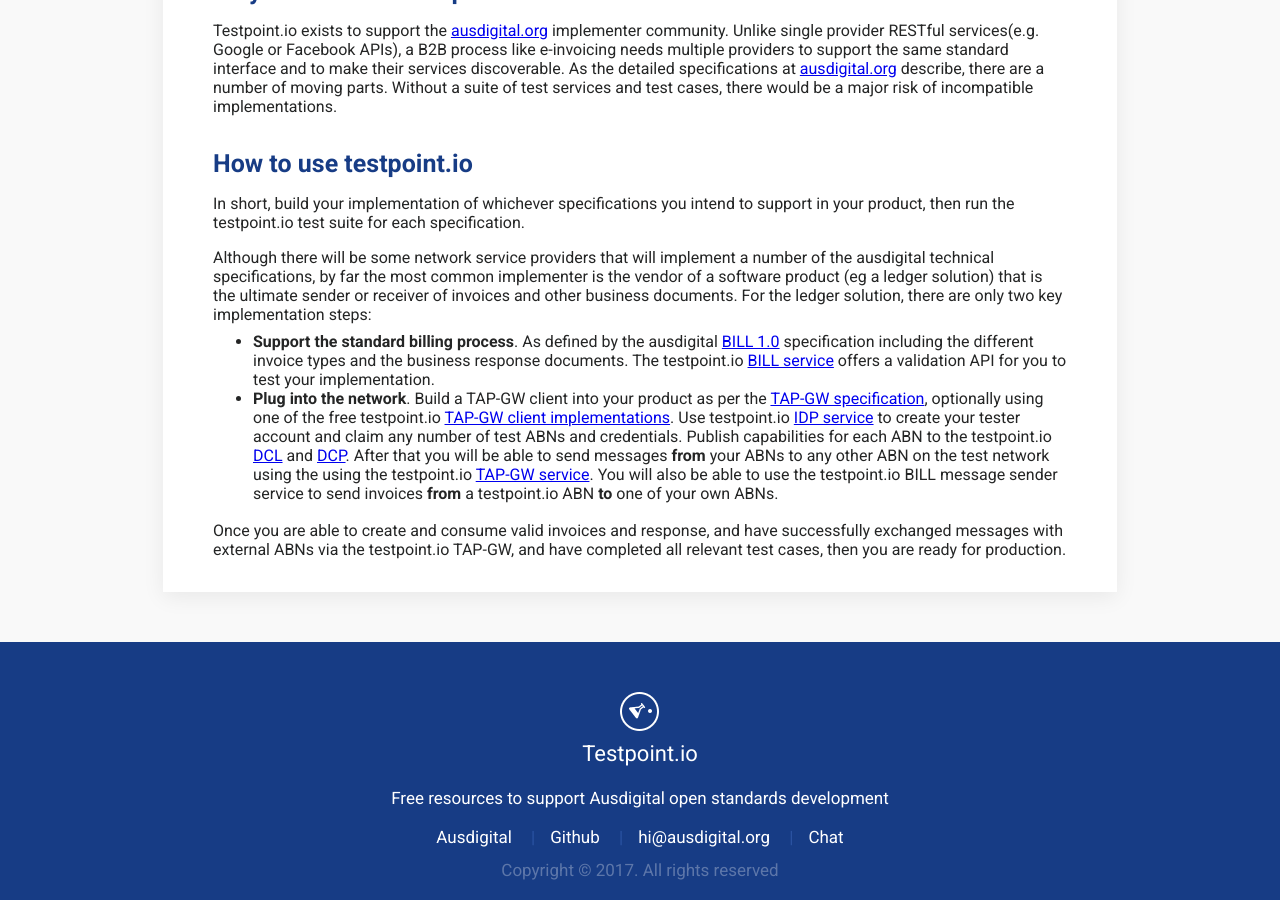
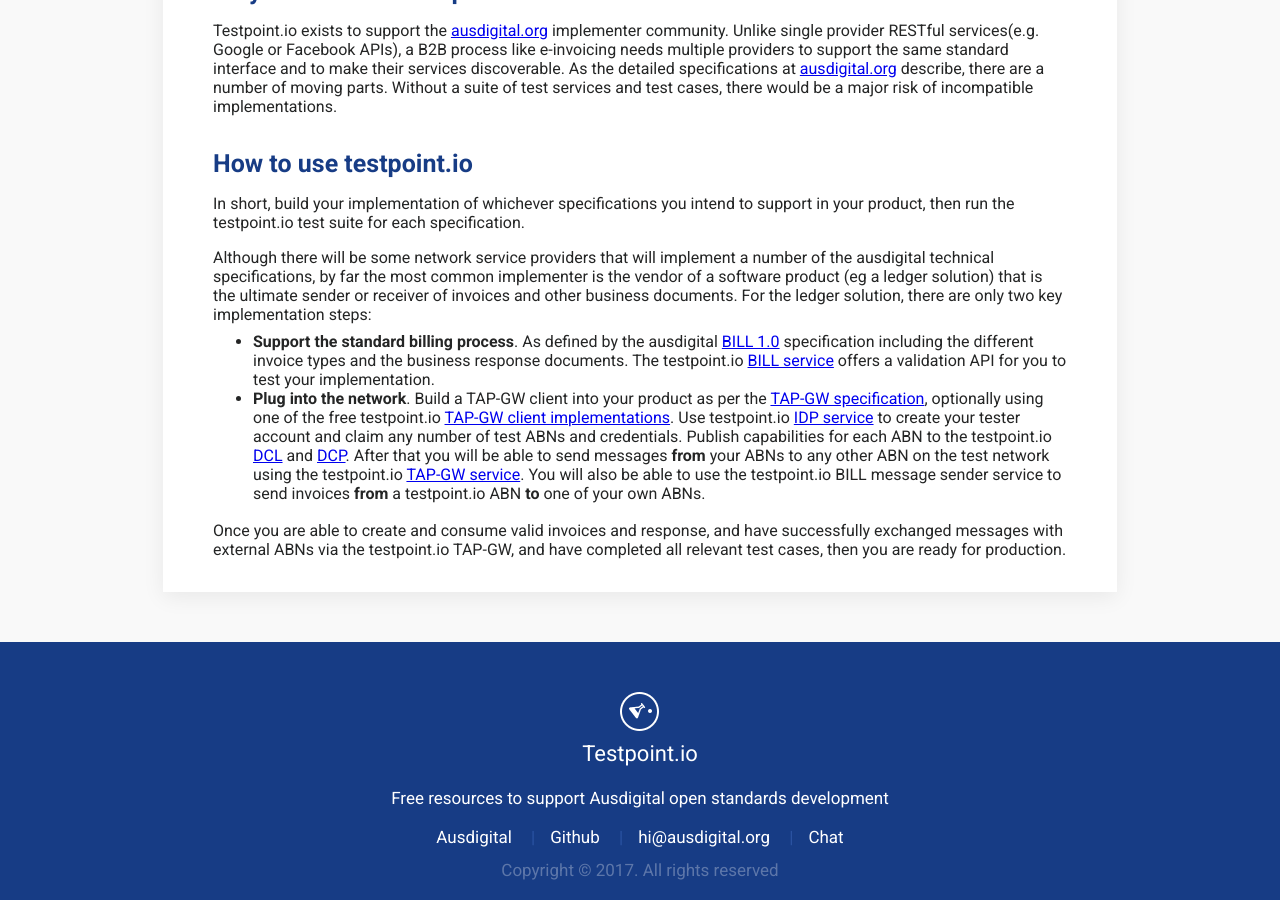
Before and after one commit to test-point/test-point.github.io, a Jekyll site: the page built from pages/home.md, in a window 1280 px wide and 900 px high, scrolled down 1167 px. Built offline with Jekyll 4.4.1, drawn with Linux system fonts in a browser that asks for light colours.

Commit message:
Update home.md
Fix typo (double "using the" usage)

```diff
--- a/pages/home.md
+++ b/pages/home.md
@@ -19,6 +19,6 @@
 Although there will be some network service providers that will implement a number of the ausdigital technical specifications, by far the most common implementer is the vendor of a software product (eg a ledger solution) that is the ultimate sender or receiver of invoices and other business documents.  For the ledger solution, there are only two key implementation steps:
 
 * **Support the standard billing process**.  As defined by the ausdigital [BILL 1.0](http://ausdigital.org/specs/ausdigital-bill/1.0/) specification including the different invoice types and the business response documents.  The testpoint.io [BILL service](http://testpoint.io/bill) offers a validation API for you to test your implementation.
-* **Plug into the network**.  Build a TAP-GW client into your product as per the [TAP-GW specification](http://ausdigital.org/specs/ausdigital-tap-gw/1.0/en/latest/), optionally using one of the free testpoint.io [TAP-GW client implementations](https://github.com/test-point/testpoint-tap-gw).  Use testpoint.io [IDP service](http://testpoint.io/idp) to create your tester account and claim any number of test ABNs and credentials. Publish capabilities for each ABN to the testpoint.io [DCL](http://testpoint.io/dcl) and [DCP](http://testpoint.io/dcp).  After that you will be able to send messages **from** your ABNs to any other ABN on the test network using the using the testpoint.io [TAP-GW service](http://testpoint.io/tap-gw).  You will also be able to use the testpoint.io BILL message sender service to send invoices **from** a testpoint.io ABN **to** one of your own ABNs.
+* **Plug into the network**.  Build a TAP-GW client into your product as per the [TAP-GW specification](http://ausdigital.org/specs/ausdigital-tap-gw/1.0/en/latest/), optionally using one of the free testpoint.io [TAP-GW client implementations](https://github.com/test-point/testpoint-tap-gw).  Use testpoint.io [IDP service](http://testpoint.io/idp) to create your tester account and claim any number of test ABNs and credentials. Publish capabilities for each ABN to the testpoint.io [DCL](http://testpoint.io/dcl) and [DCP](http://testpoint.io/dcp).  After that you will be able to send messages **from** your ABNs to any other ABN on the test network using the testpoint.io [TAP-GW service](http://testpoint.io/tap-gw).  You will also be able to use the testpoint.io BILL message sender service to send invoices **from** a testpoint.io ABN **to** one of your own ABNs.
 
 Once you are able to create and consume valid invoices and response, and have successfully exchanged messages with external ABNs via the testpoint.io TAP-GW, and have completed all relevant test cases, then you are ready for production.
```
